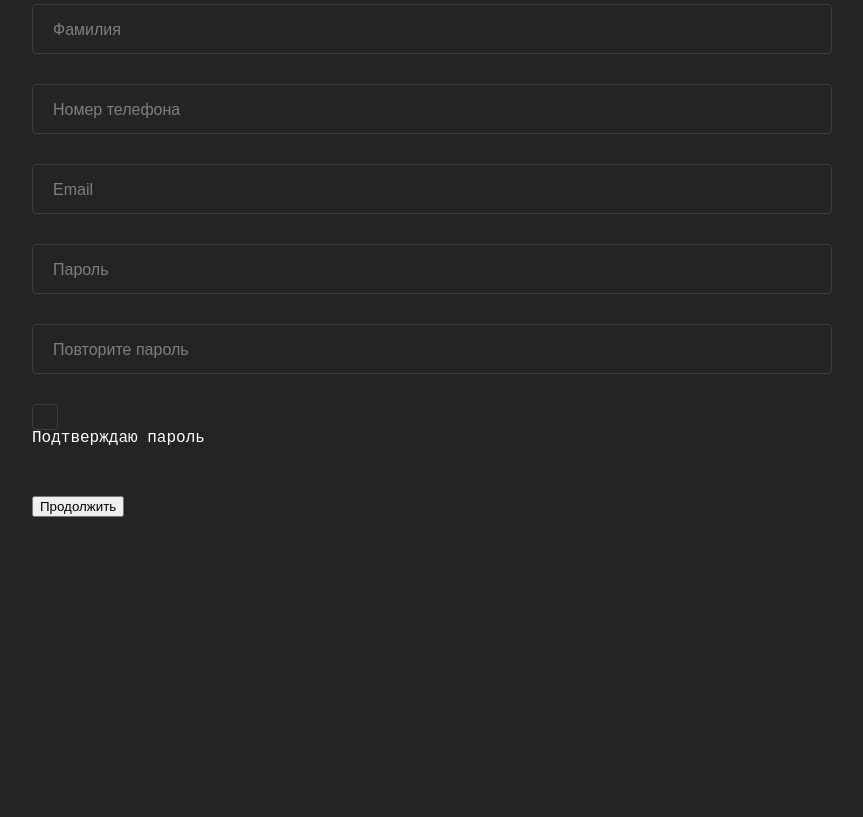
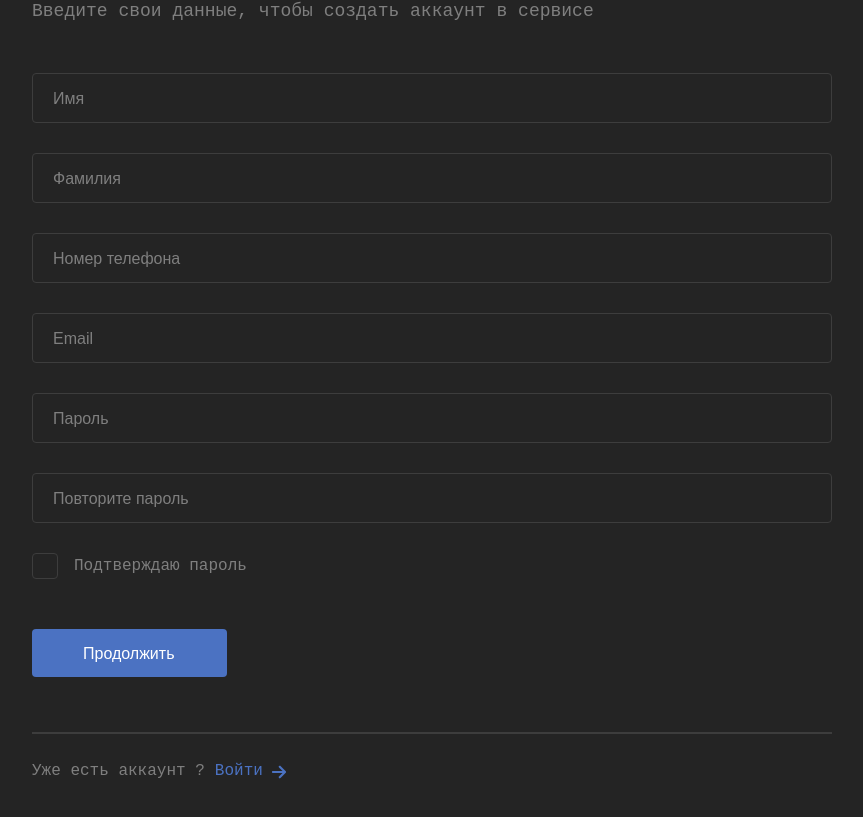
Before and after one commit to victorgolovin/react-registration-form, a React (Vite) app: page / in a window 1280 px wide. Shown: the part 205-1022 px from the top of the page, without its empty margins (208-1071 px from the left). Before the commit the page ends 800 px from the top, so only its background shows below. Built offline with nearby package versions, Linux system fonts and the light colour scheme.

Commit message:
add buttom text and link

```diff
--- a/src/FormSection/FormSection.css
+++ b/src/FormSection/FormSection.css
@@ -1,6 +1,8 @@
 .form-section-inner {
     width: 800px;
     margin: 0 auto;
+    padding-top: 149px;
+    padding-bottom: 107px;
 }
 
 .form-inputs {
@@ -69,3 +71,59 @@
 .custom-checkbox:hover:active {
     color: #4B72C2;
 }
+
+.form-button {
+    padding: 14px 53px 13px 51px;
+    border-radius: 4px;
+    background-color: #4B72C2;
+    font-size: 16px;
+    line-height: 21px;
+    color: white;
+    cursor: pointer;
+    border: none;
+    margin-bottom: 84px;
+}
+
+
+.form-bottom-text-inner {
+    display: flex;
+    align-items: center;
+    gap: 10px;
+}
+
+.form-bottom-text {
+    font-size: 16px;
+    line-height: 21px;
+    color: #7F7F7F;
+    position: relative;
+}
+
+.form-bottom-text::before {
+    content: '';
+    width: 800px;
+    height: 3px;
+    border-bottom: 2px solid #3D3D3D;
+    position: absolute;
+    left: 0px;
+    top: -32px;
+}
+
+.form-bottom-link {
+    text-decoration: none;
+    font-size: 16px;
+    line-height: 21px;
+    color: #4B72C2;
+    position: relative;
+}
+
+.form-bottom-link::after {
+    content: '';
+    width: 18px;
+    height: 18px;
+    background-image: url(../assets/arrow-right.png);
+    position: absolute;
+    right: -25px;
+    bottom: 1px;
+    background-repeat: no-repeat;
+    background-position: center;
+}
--- a/src/FormSection/FormSection.jsx
+++ b/src/FormSection/FormSection.jsx
@@ -49,20 +49,25 @@ const FormSection = () => {
         placeholder="Повторите пароль" />
 
         <div className="form-checkbox-inner">
-          <label htmlFor="form-checkbox">
+          <label className="custom-checkbox" htmlFor="form-checkbox">
             <input
           className="form-checkbox"
           type="checkbox"
           name="checkbox"
           id="form-checkbox" />
-          <span className="custom-checkbox"></span>
           Подтверждаю пароль
           </label>
         </div>
       </div>
 
 
-        <button>Продолжить</button>
+      <button className="form-button">Продолжить</button>
+
+      <div className="form-bottom-text-inner">
+        <p className="form-bottom-text">Уже есть аккаунт ?</p>
+        <a className="form-bottom-link" href="/">Войти</a>
+      </div>
+
 
       </div>
     </div>
```
Also changed, not shown: src/assets/arrow-right.png (added), src/assets/arrow.png (added).
